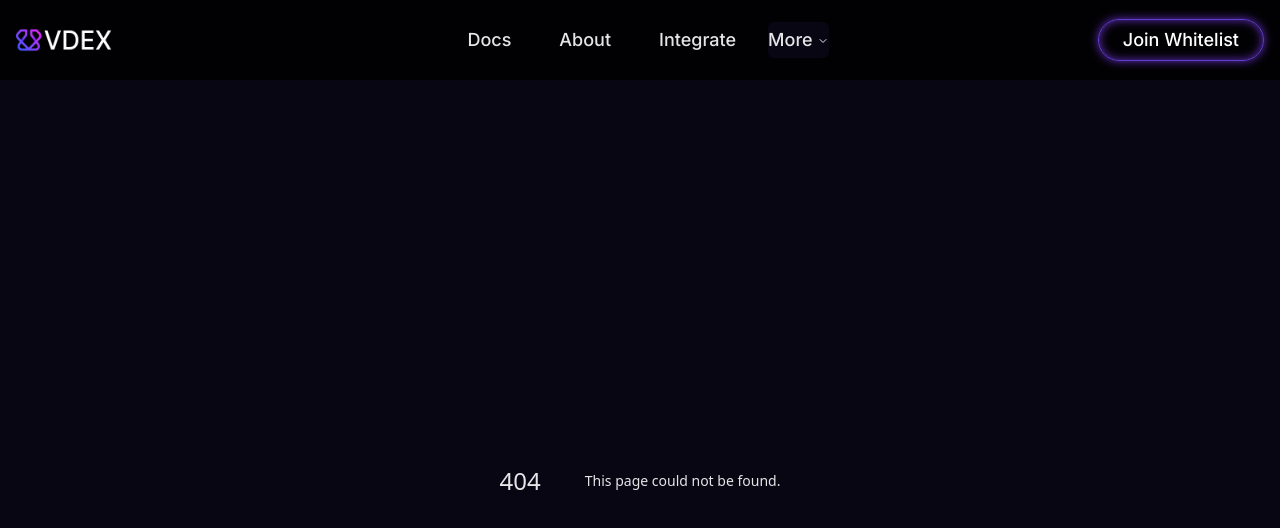
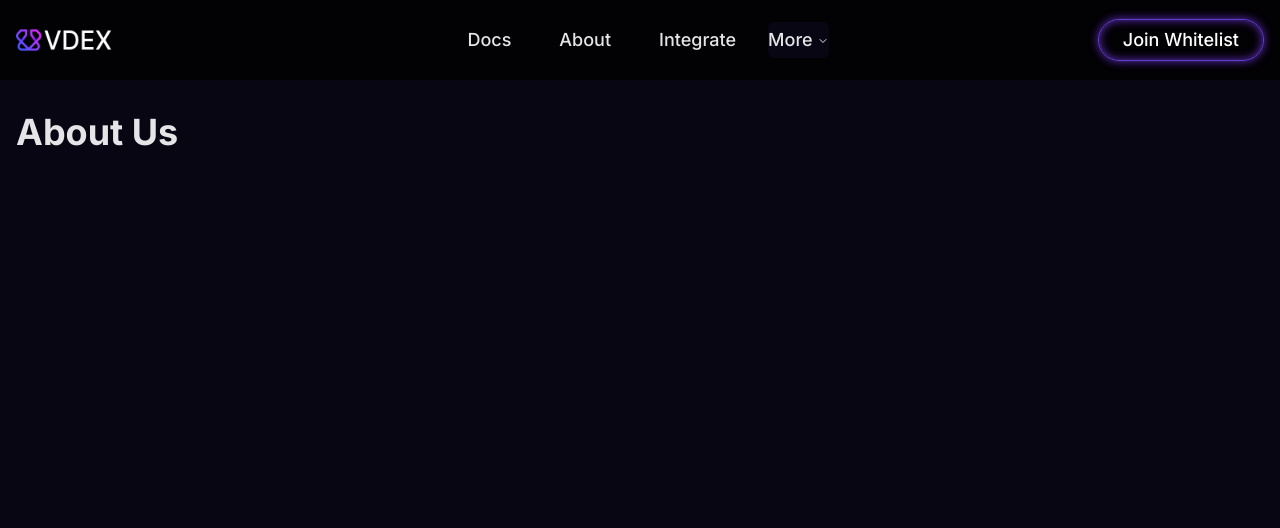
Before and after one commit to JoseBetancourt5/vdex.trade, a Next.js app: page /about in a window 1280 px wide. Before the commit this address had no page. Shown: the top 528 px of the page. Built offline with nearby package versions, Linux system fonts and the light colour scheme.

Commit message:
Setup the intial pages

```diff
--- /dev/null
+++ b/src/app/about/page.tsx
@@ -0,0 +1,8 @@
+export default function AboutPage() {
+  return (
+    <div className="mx-auto px-4 py-8 container">
+      <h1 className="font-bold text-4xl">About Us</h1>
+      <div className="mt-4">{/* About content will go here */}</div>
+    </div>
+  );
+}
--- /dev/null
+++ b/src/app/blog/page.tsx
@@ -0,0 +1,8 @@
+export default function BlogPage() {
+  return (
+    <div className="mx-auto px-4 py-8 container">
+      <h1 className="font-bold text-4xl">Blog</h1>
+      <div className="mt-4">{/* Blog content will go here */}</div>
+    </div>
+  );
+}
--- /dev/null
+++ b/src/app/integrate/page.tsx
@@ -0,0 +1,8 @@
+export default function IntegratePage() {
+  return (
+    <div className="mx-auto px-4 py-8 container">
+      <h1 className="font-bold text-4xl">Integration Guide</h1>
+      <div className="mt-4">{/* Integration content will go here */}</div>
+    </div>
+  );
+}
--- a/src/app/layout.tsx
+++ b/src/app/layout.tsx
@@ -19,9 +19,11 @@ export default function RootLayout({
 }>) {
   return (
     <html lang="en" className="dark">
-      <body className={`${inter.className} antialiased bg-background text-foreground`}>
+      <body
+        className={`${inter.className} antialiased bg-background text-foreground min-h-screen flex flex-col`}
+      >
         <Navbar />
-        {children}
+        <main className="flex-1">{children}</main>
       </body>
     </html>
   );
--- a/src/app/page.tsx
+++ b/src/app/page.tsx
@@ -1,7 +1,7 @@
 export default function Home() {
   return (
-    <main>
+    <div className="mx-auto px-4 py-8 container">
       <h1>Hello World</h1>
-    </main>
+    </div>
   );
 }
--- /dev/null
+++ b/src/app/team/page.tsx
@@ -0,0 +1,8 @@
+export default function TeamPage() {
+  return (
+    <div className="mx-auto px-4 py-8 container">
+      <h1 className="font-bold text-4xl">Our Team</h1>
+      <div className="mt-4">{/* Team content will go here */}</div>
+    </div>
+  );
+}
--- /dev/null
+++ b/src/app/terms/page.tsx
@@ -0,0 +1,8 @@
+export default function TermsPage() {
+  return (
+    <div className="mx-auto px-4 py-8 container">
+      <h1 className="font-bold text-4xl">Terms & Conditions</h1>
+      <div className="mt-4">{/* Terms content will go here */}</div>
+    </div>
+  );
+}
--- a/src/components/navbar.tsx
+++ b/src/components/navbar.tsx
@@ -51,8 +51,8 @@ export function Navbar() {
           >
             Docs
           </NavLink>
-          <NavLink href="/data-room">About</NavLink>
-          <NavLink href="/form">Integrate</NavLink>
+          <NavLink href="/about">About</NavLink>
+          <NavLink href="/integrate">Integrate</NavLink>
           <NavigationMenu>
             <NavigationMenuList className="gap-2">
               <NavigationMenuItem>
```
